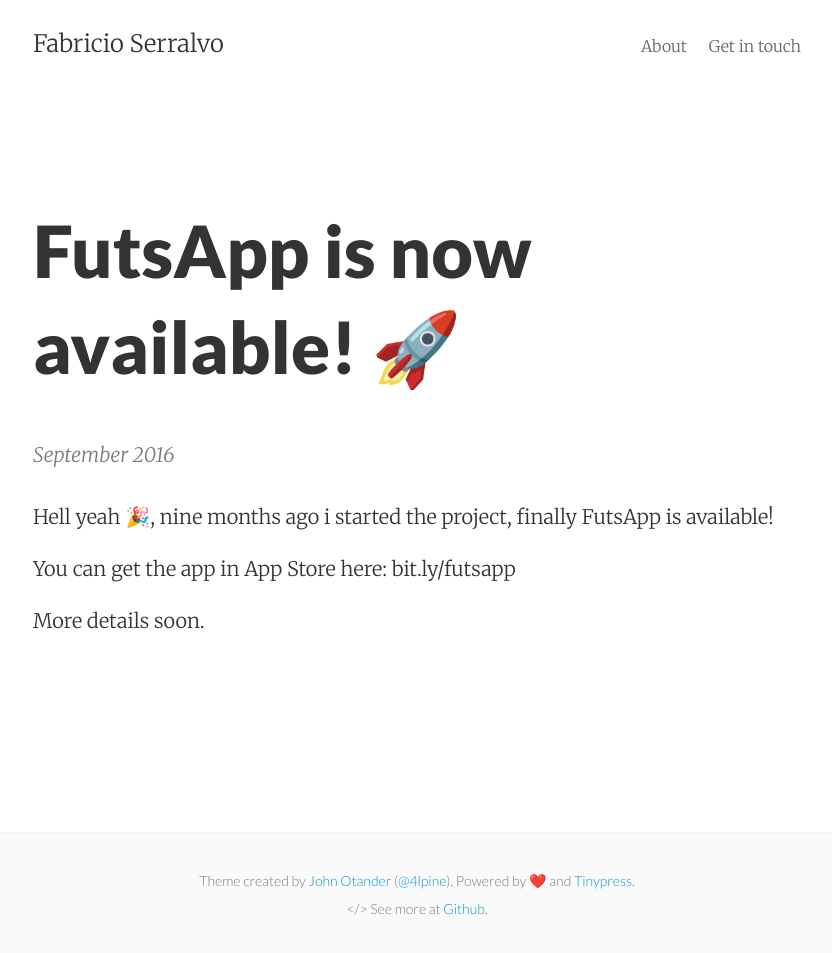
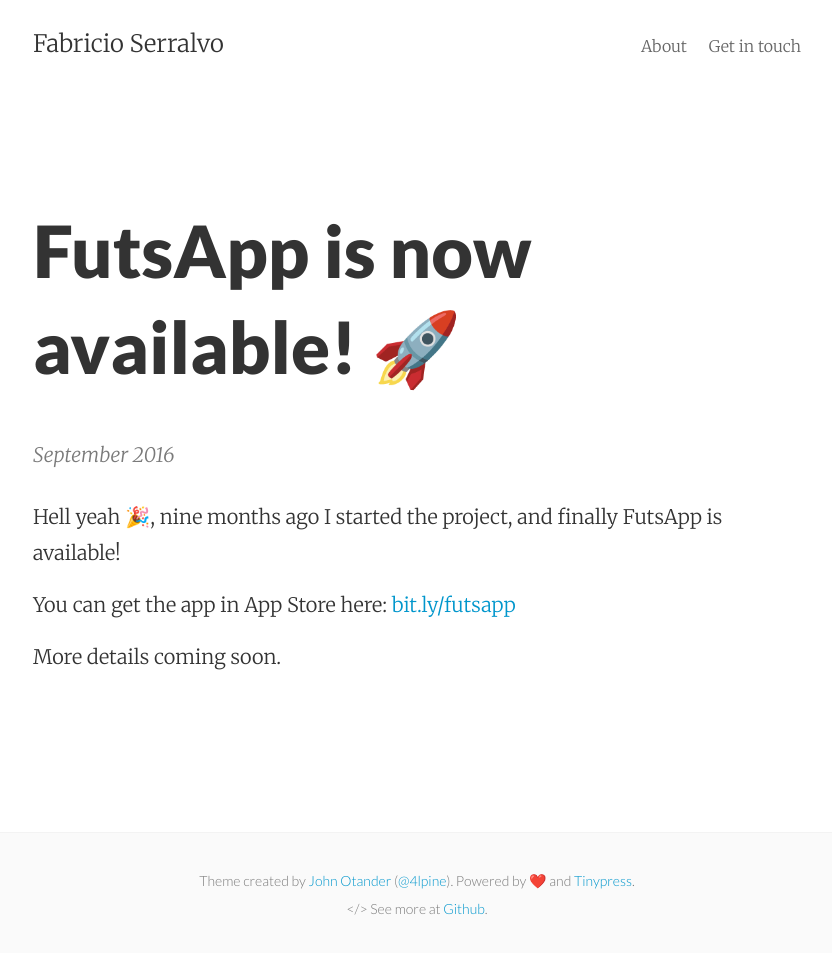
Before and after one commit to serralvo/serralvo.github.io, a Jekyll site: the page built from _posts/2016-09-22-futsapp-is-now-available.markdown, in a window 1280 px wide. Shown: the whole page, without its empty margins (223-1055 px from the left). Built offline with Jekyll 4.4.1, drawn with Linux system fonts in a browser that asks for light colours.

Commit message:
Fixed clickable URL and a typo.

```diff
--- a/_posts/2016-09-22-futsapp-is-now-available.markdown
+++ b/_posts/2016-09-22-futsapp-is-now-available.markdown
@@ -3,8 +3,8 @@
 title: FutsApp is now available! 🚀
 layout: post
 ---
-Hell yeah 🎉, nine months ago i started the project, finally FutsApp is available!
+Hell yeah 🎉, nine months ago I started the project, and finally FutsApp is available!
 
-You can get the app in App Store here: bit.ly/futsapp
+You can get the app in App Store here: [bit.ly/futsapp](https://bit.ly/futsapp)
 
-More details soon.
+More details coming soon.
```
